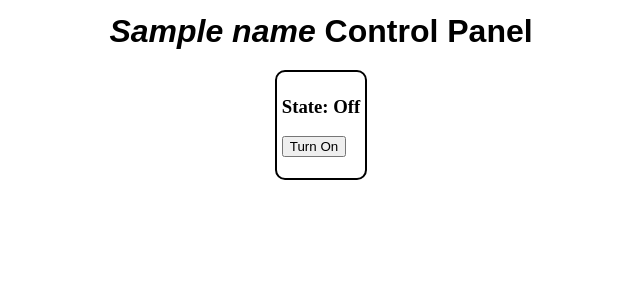
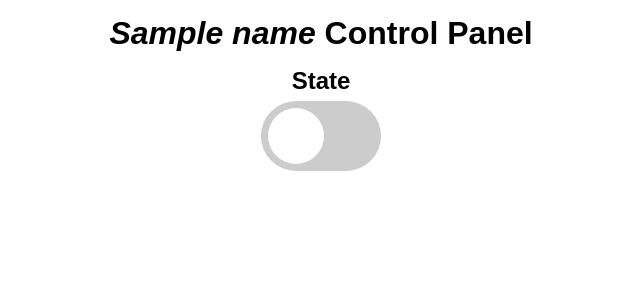
Before and after one commit to jonahmajumder/homeserver, a Flask app: template templates/binarydevice.html in a window 1280 px wide. Shown: the top 300 px of the page, without its empty margins (319-959 px from the left). Run offline with Flask 2, Linux system fonts and the light colour scheme; the template is opened without the code that fills it: most values are stand-ins (such as "Sample title", 1, 10 or a date in 2020); parts of the project's set-up code (start-up, migrations or seed data) failed here and were passed over.

Commit message:
changed device page to switch with data send callback

```diff
--- a/server.py
+++ b/server.py
@@ -13,8 +13,8 @@ from flask import (Flask,
 
 from devices import retrieve_devices, dummy_list
 
-device_list = retrieve_devices()
-# device_list = dummy_list()
+# device_list = retrieve_devices()
+device_list = dummy_list()
 
 from secrets import USERNAME, PASSWORD
 
@@ -69,7 +69,6 @@ def index():
             ) for (i,d) in enumerate(device_list)]
         return render_template('index.html', title='home', username=username, previews=previews)
 
-
 def valid_device_num(strnum):
     try:
         device_list[int(strnum)]
@@ -84,7 +83,7 @@ def device(num):
         dev = device_list[int(num)]
 
         if request.method == 'POST':
-            newstate = bool(int(request.form['state']))
+            newstate = request.json['state']
             dev.turn_on() if newstate else dev.turn_off()
 
         if request.args.get('format', 'html') == 'json':
--- a/static/style.css
+++ b/static/style.css
@@ -2,7 +2,8 @@
     text-align: center;
     padding: 5px;
     font-family: sans-serif;
-    margin: 5px;
+    margin: 0px 5px;
+    line-height: 1.3;
 }
 
 .previewcontainer {
@@ -12,7 +13,14 @@
     justify-content: space-evenly;
     align-items: stretch;
     align-content: space-around;
+    margin: 20px;
+}
 
+.devicecontainer {
+    text-align: center;
+    align-items: stretch;
+    align-content: space-around;
+    margin: 0 auto;
 }
 
 .item {
@@ -24,5 +32,70 @@
 
 .indicator {
     display: block;
-    margin: auto;
+    margin: 10px auto;
 }
+
+/* ----------  SWITCH  ---------- */
+
+/* The switch - the box around the slider */
+.switch {
+  position: relative;
+  display: inline-block;
+  width: 120px;
+  height: 70px;
+}
+
+/* Hide default HTML checkbox */
+.switch input {
+  opacity: 0;
+  width: 0;
+  height: 0;
+}
+
+/* The slider */
+.slider {
+  position: absolute;
+  cursor: pointer;
+  top: 0;
+  left: 0;
+  right: 0;
+  bottom: 0;
+  background-color: #ccc;
+  -webkit-transition: .4s;
+  transition: .4s;
+}
+
+.slider:before {
+  position: absolute;
+  content: "";
+  height: 56px;
+  width: 56px;
+  left: 7px;
+  bottom: 7px;
+  background-color: white;
+  -webkit-transition: .4s;
+  transition: .4s;
+}
+
+input:checked + .slider {
+  background-color: #2196F3;
+}
+
+input:focus + .slider {
+  box-shadow: 0 0 1px #2196F3;
+}
+
+input:checked + .slider:before {
+  -webkit-transform: translateX(50px);
+  -ms-transform: translateX(50px);
+  transform: translateX(50px);
+}
+
+/* Rounded sliders */
+.slider.round {
+  border-radius: 56px;
+}
+
+.slider.round:before {
+  border-radius: 50%;
+}
--- a/templates/binarydevice.html
+++ b/templates/binarydevice.html
@@ -3,25 +3,24 @@
         <title>{{ name }}</title>
         <link rel="shortcut icon" href="{{ url_for('static', filename='favicon.ico') }}">
         <link rel="stylesheet" href="{{ url_for('static', filename='style.css') }}" type="text/css">
+        <script type="text/javascript">
+            var xhr = new XMLHttpRequest();
+            xhr.open("POST", window.location.href, true);
+            xhr.setRequestHeader('Content-Type', 'application/json');
+
+            function sendData(inputelem) {
+                xhr.send(JSON.stringify({state: inputelem.checked}));
+            }
+        </script>
     </head>
     <body>
         <h1 class="banner"><i>{{ name }}</i> Control Panel</h1>
-        <div class="previewcontainer">
-            <div class="item">
-                {% if state %}
-                <h3>State: On</h3>
-                <form method="post">
-                      <input type="hidden" name="state" value="0">
-                      <input type="submit" value="Turn Off">
-                </form>
-                {% else %}
-                <h3>State: Off</h3>
-                <form method="post">
-                      <input type="hidden" name="state" value="1">
-                      <input type="submit" value="Turn On">
-                </form>
-                {% endif %}
-            </div>
+        <div class="devicecontainer">
+            <h2 class="banner">State</h2>
+            <label class="switch">
+                <input type="checkbox" {% if state %}checked{% endif %} onchange="sendData(this);">
+                <span class="slider round"></span>
+            </label>
         </div>
     </body>
 </html>
--- a/templates/preview.html
+++ b/templates/preview.html
@@ -1,8 +1,9 @@
 <div class="item">
     <h3 class="banner">
         <a href="{{ link }}">{{ name }}</a>
+        <br>
+        ({{ type }})
     </h3>
-    <h3 class="banner">({{ type }})</h3>
     <svg class="indicator" xmlns="http://www.w3.org/2000/svg" width="30" height="30">
         <circle cx="50%" cy="50%" width="100%" height="100%" r="50%" fill="grey"/>
         <circle cx="50%" cy="50%" width="80%" height="80%" r="40%" fill="{{ ind_color }}"/>
```
Also changed, not shown: devices.py (+5 -4 lines).
